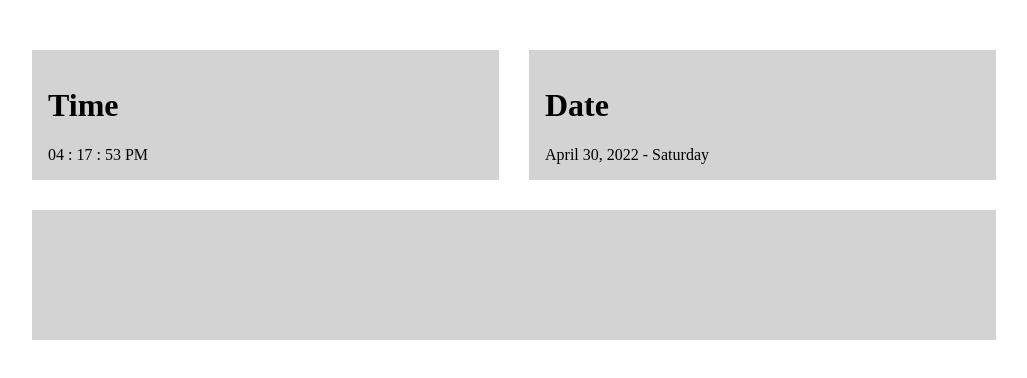
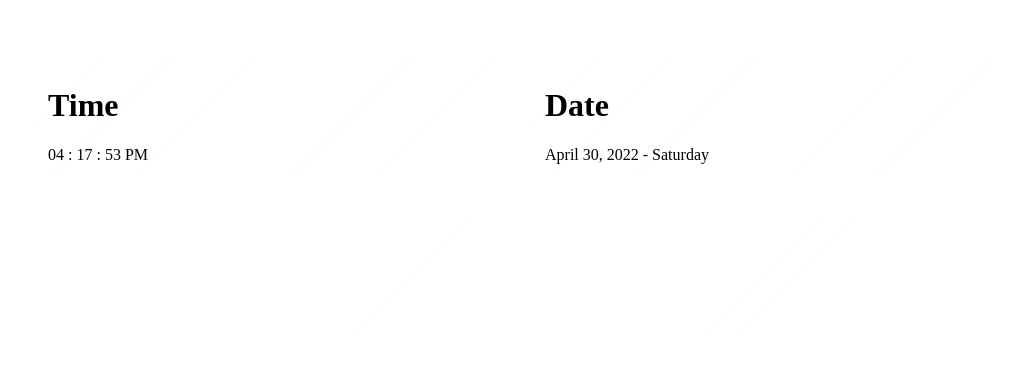
Before and after one commit to little-silk/dashboard-widget, a plain HTML site: page index.html in a window 1280 px wide. Shown: the whole page, without its empty margins (126-1153 px from the left). Drawn offline with nearby package versions, Linux system fonts and the light colour scheme; no server answers.

Commit message:
Styled the widgets

```diff
--- a/css/styles.css
+++ b/css/styles.css
@@ -13,7 +13,10 @@
 section {
   background: lightgray;
   padding: 1em;
-
+  background: #FFF;
+  border-radius: 1rem;
+  background: linear-gradient(135deg, rgba(255,255,255,0.6), rgba(255,255,255,0.2));
+  backdrop-filter: blur(0.5rem);
   /* Relative Parent. Absolute Child */
   position: relative;
 }
```
